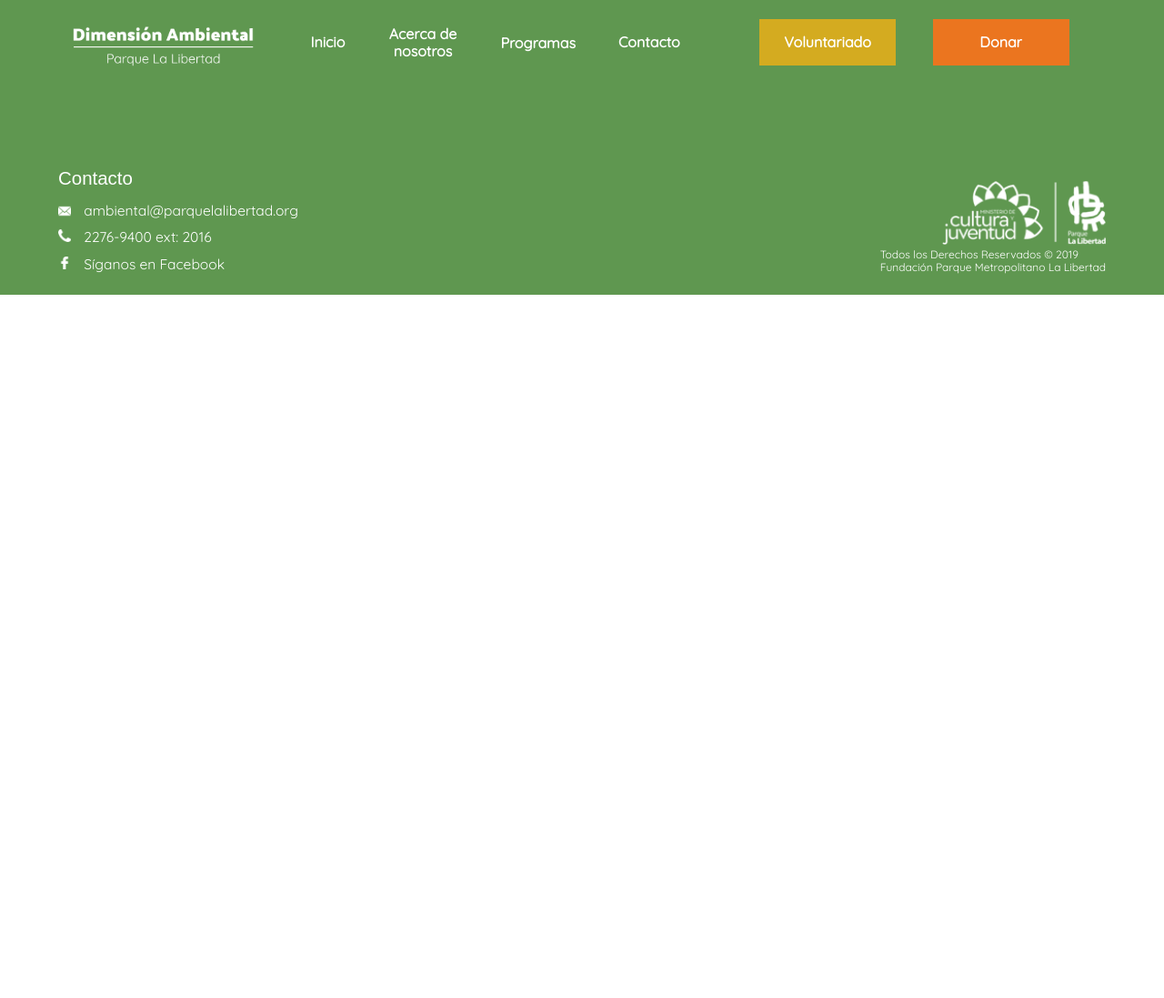
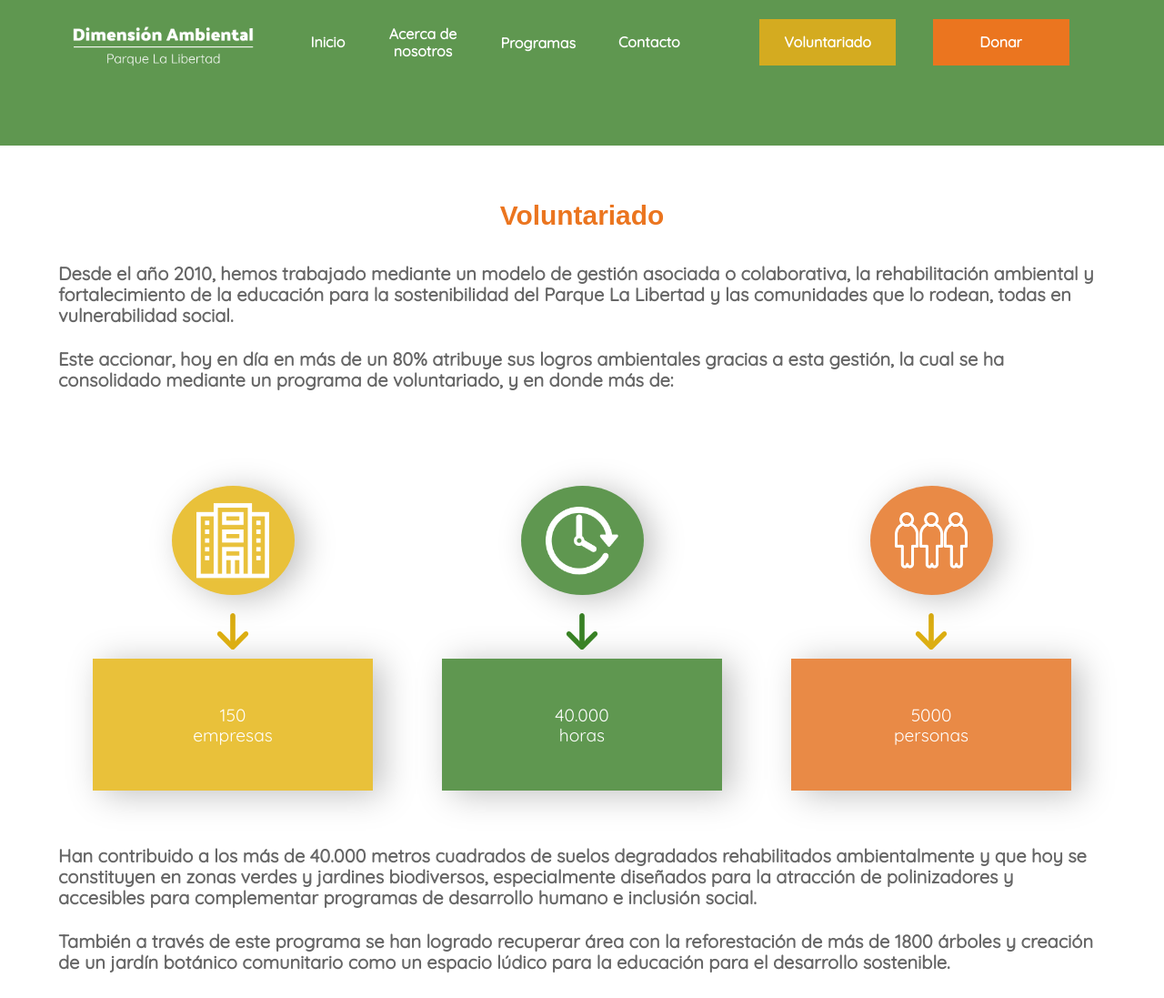
Before and after one commit to cetav-ddw/cegea, a website: page src/volunteering.html in a window 1280 px wide. Shown: the top 1097 px of the page at 91% size. Before the commit the page ends 800 px from the top, so only its background shows below. Drawn offline with nearby package versions, Linux system fonts and the light colour scheme; files that its build step writes are made by us from their sources; files whose address does not match are found by name; a web font is replaced by a local one.

Commit message:
centro iconos en cards-circles y agrego seccion de voluntariado

```diff
--- a/src/scss/patterns/_card.scss
+++ b/src/scss/patterns/_card.scss
@@ -15,9 +15,13 @@
 
 .card-peds__circle,
 .main-actions__circle {
+  align-items: center;
   background: gray;
   border-radius: 50%;
   box-shadow: 10px 4px 35px rgba(0, 0, 0, 0.25);
+  display: flex;
+  height: 110px;
+  justify-content: center;
   margin: auto;
   padding: 20px;
   position: relative;
@@ -25,6 +29,7 @@
   width: 110px;
 
   @media (min-width: $breakpoint-md) {
+    height: 120px;
     width: 120px;
   }
 
@@ -33,7 +38,8 @@
   }
 
   img {
-    max-width: 100%;
+    max-width: 80px;
+    width: 100%;
   }
 }
 
--- a/src/scss/patterns/_galleries.scss
+++ b/src/scss/patterns/_galleries.scss
@@ -64,3 +64,9 @@
     height: auto;
   }
 }
+
+.volunteer-icon {
+  height: auto;
+  max-width: 75px;
+  width: 100%;
+}
--- a/src/volunteering.html
+++ b/src/volunteering.html
@@ -57,6 +57,68 @@
     </div>
   </header>
 
+  <section class="wrapper">
+    <h2 class="titles--single">Voluntariado</h2>
+    <p class="descrip__text">Desde el año 2010, hemos trabajado mediante un modelo de gestión asociada o colaborativa, la rehabilitación ambiental y fortalecimiento de la educación para la sostenibilidad del Parque La Libertad y las comunidades que lo rodean, todas en vulnerabilidad social.</p>
+
+    <p class="descrip__text">Este accionar, hoy en día en más de un 80% atribuye sus logros ambientales gracias a esta gestión, la cual se ha consolidado mediante un programa de voluntariado, y en donde más de:</p>
+    <div class="peds__cards">
+      <div class="card-peds card-peds--book">
+        <div class="card-peds__circle">
+          <img class="volunteer-icon" src="./images/icons/volunteer/company.png" alt="">
+        </div>
+        <img class="card-peds__arrow" src="./images/peds/arrow.svg" alt="">
+        <div class="card-peds__text">
+          <p>150 <br/> empresas</p>
+        </div>
+      </div>
+      <div class="card-peds card-peds--country">
+        <div class="card-peds__circle">
+          <img class="volunteer-icon" src="./images/icons/volunteer/clock.png" alt="">
+        </div>
+        <img class="card-peds__arrow" src="./images/peds/arrow1.svg">
+        <div class="card-peds__text">
+          <p>40.000 <br/> horas</p>
+        </div>
+      </div>
+      <div class="card-peds card-peds--school">
+        <div class="card-peds__circle">
+          <img class="volunteer-icon" src="./images/icons/volunteer/people.png" alt="">
+        </div>
+        <img class="card-peds__arrow" src="./images/peds/arrow.svg" alt="">
+        <div class="card-peds__text">
+          <p>5000 <br/> personas</p>
+        </div>
+      </div>
+    </div>
+
+    <p class="descrip__text">Han contribuido a los más de 40.000 metros cuadrados de suelos degradados rehabilitados ambientalmente y que hoy se constituyen en zonas verdes y jardines biodiversos, especialmente diseñados para la atracción de polinizadores y accesibles para complementar programas de desarrollo humano e inclusión social.</p>
+    <p class="descrip__text">También a través de este programa se han logrado recuperar área con la reforestación de más de 1800 árboles y creación de un jardín botánico comunitario como un espacio lúdico para la educación para el desarrollo sostenible.</p>
+    <img class="visites__img" src="./images/peds/visiters.JPG" alt="Participantes del Programa Educación para el Desarrollo Sostenible analizando una de las numerosas plantas presentes en el edificio CEGEA.">
+
+    <p class="descrip__text">El programa de voluntariado es una acción permanente y se cuenta con una oferta vigente anual tanto para desarrollar en el mismo Parque como en las comunidades, con acciones concretas tanto en el ámbito ambiental, social y socio-ambiental, y para apoyar de forma individual, en grupos de personas o colectivos, empresas, organizaciones e instituciones, así con personas o grupos extranjeros.</p>
+    <p class="descrip__text">Este programa está diseñado además para apoyar en el cumplimiento de los compromisos ambientales de personas, empresas o instituciones, tales como de Bandera Azul Ecológica y otros dentro de sus programas de Responsabilidad Social.</p>
+    <!-- gallery -->
+
+    <h3 class="titles">¿Cómo solicitar más información?</h3>
+    <p class="descrip__text">Si necesita más información de cupos e inscripciones debe comunicarse a los siguientes correos:</p>
+
+    <ul class="contact-container">
+      <h3 class="contact__title">Coordinadora del programa de voluntariado</h3>
+      <li class="contact__item">
+        <span class="contact__icons contact__icons--manager">Lidia Noches G.</span>
+      </li>
+      <li class="contact__item">
+        <span class="contact__icons contact__icons--email"></span>
+        <a href="mailto:lnoches@parquelalibertad.org" class="contact__link">lnoches@parquelalibertad.org</a>
+      </li>
+      <li class="contact__item">
+        <span class="contact__icons contact__icons--telephone"></span>
+        <a href="tel:+50622769400" class="contact__link">2276-9400 ext 2077</a>
+      </li>
+    </ul>
+  </section>
+
   <footer role="contentinfo">
     <section class="footer__wrapper">
       <section  class="contact">
```
Also changed, not shown: src/donate.html (+1 -1 lines), src/images/icons/volunteer/clock.png (added), src/images/icons/volunteer/company.png (added), src/images/icons/volunteer/people.png (added).
